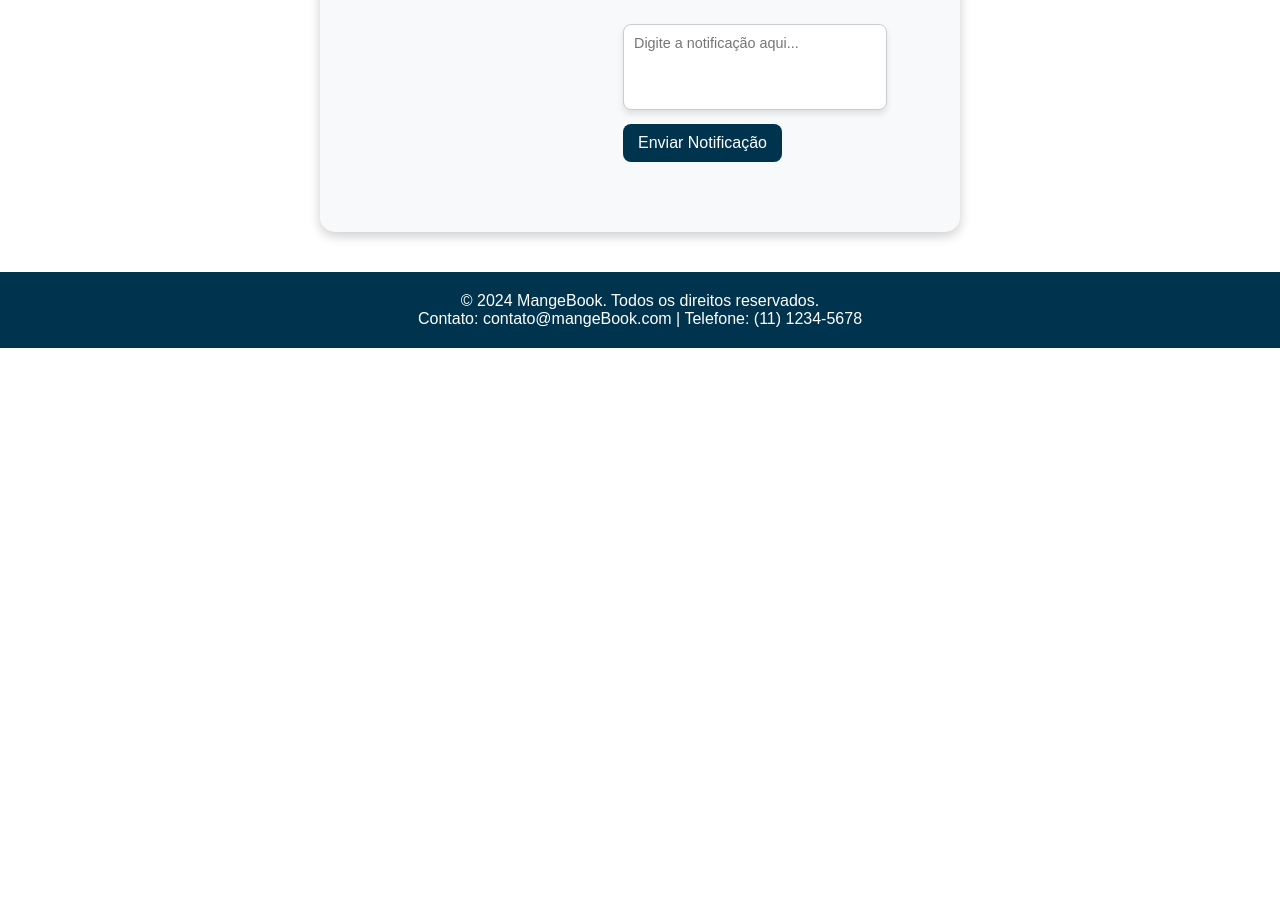
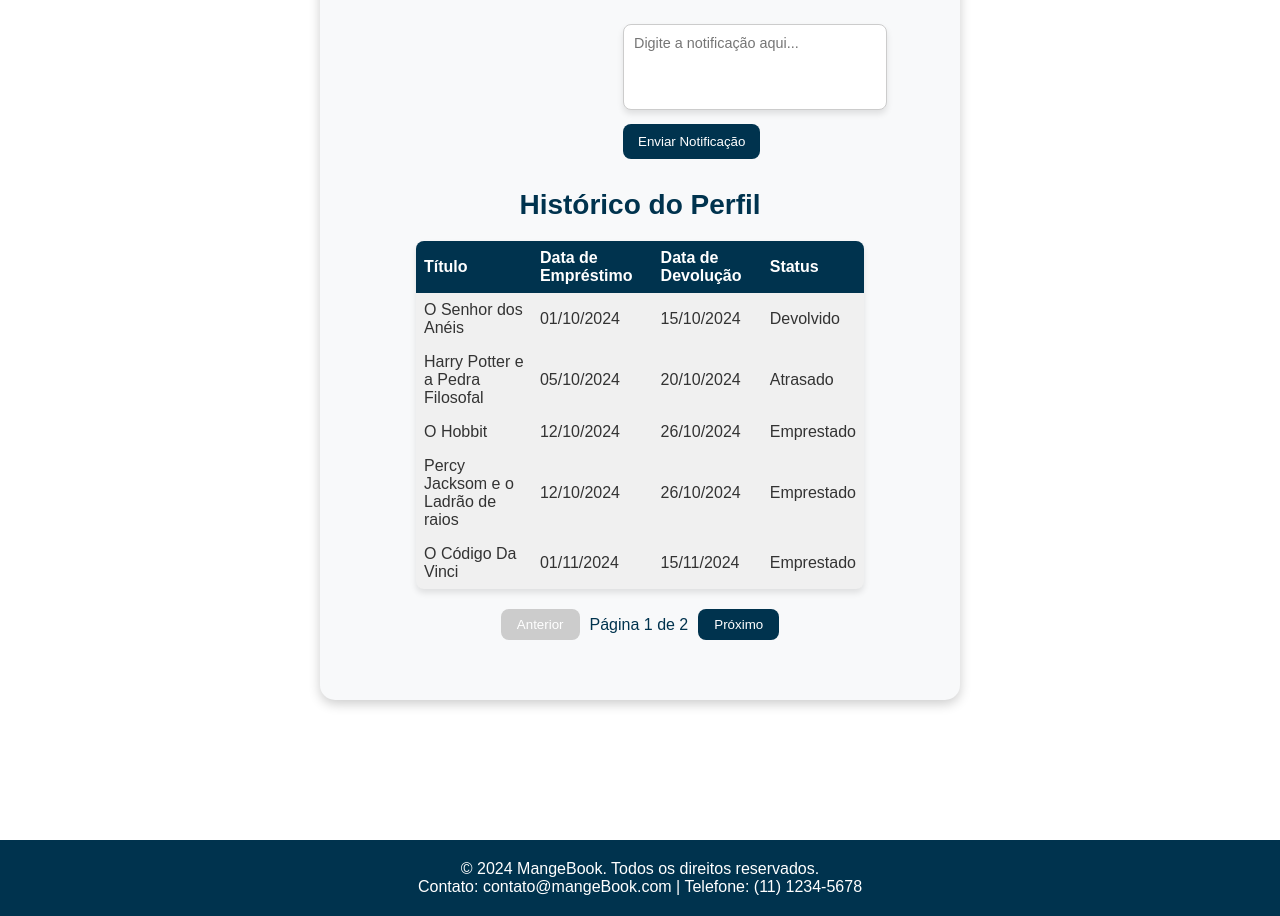
Before and after one commit to LucasSantino/MangeBook, a Vue app in the folder libraryFrontend/user-frontend/: page /adm_perfiluser in a window 1280 px wide. Shown: the part 660-1576 px from the top of the page. Before the commit the page ends 1008 px from the top, so only its background shows below. Built offline with nearby package versions, Linux system fonts and the light colour scheme.

Commit message:
Update adm_PerfilUser.vue

```diff
--- a/libraryFrontend/user-frontend/src/views/adm_PerfilUser.vue
+++ b/libraryFrontend/user-frontend/src/views/adm_PerfilUser.vue
@@ -68,7 +68,40 @@
             <button @click="enviarNotificacao">Enviar Notificação</button>
           </div>
         </div>
+
+        <!-- Tabela Histórico do Perfil dentro do container de perfil -->
+        <div class="historico-container">
+          <h2>Histórico do Perfil</h2>
+          <table class="historico-tabela">
+            <thead>
+              <tr>
+                <th>Título</th>
+                <th>Data de Empréstimo</th>
+                <th>Data de Devolução</th>
+                <th>Status</th>
+              </tr>
+            </thead>
+            <tbody>
+              <tr v-for="livro in historicoPaginado" :key="livro.id">
+                <td>{{ livro.titulo }}</td>
+                <td>{{ livro.dataEmprestimo }}</td>
+                <td>{{ livro.dataDevolucao }}</td>
+                <td :class="getStatusClass(livro.status)">
+                  {{ livro.status }}
+                </td>
+              </tr>
+            </tbody>
+          </table>
+
+          <!-- Navegação de Páginas -->
+          <div class="pagination">
+            <button class="btn-navegacao" aria-label="Página anterior" @click="navegar('anterior')" :disabled="paginaAtual === 1">Anterior</button>
+            <span>Página {{ paginaAtual }} de {{ totalPaginas }}</span>
+            <button class="btn-navegacao" aria-label="Próxima página" @click="navegar('proxima')" :disabled="paginaAtual === totalPaginas">Próximo</button>
           </div>
+        </div>
+      </div>
+
     </main>
   </div>
 </template>
@@ -87,7 +120,29 @@ export default {
       isSidebarOpen: false, // Controle do estado da sidebar
       notificacao: '',
       status: 'Ativo', // Valor inicial do select
+      // Histórico de livros
+      historico: [
+        {id: 1, titulo: 'O Senhor dos Anéis', dataEmprestimo: '01/10/2024', dataDevolucao: '15/10/2024', status: 'Devolvido',},
+        {id: 2, titulo: 'Harry Potter e a Pedra Filosofal', dataEmprestimo: '05/10/2024', dataDevolucao: '20/10/2024', status: 'Atrasado',},
+        {id: 3, titulo: 'O Hobbit', dataEmprestimo: '12/10/2024', dataDevolucao: '26/10/2024', status: 'Emprestado',},
+        {id: 4, titulo: 'Percy Jacksom e o Ladrão de raios', dataEmprestimo: '12/10/2024', dataDevolucao: '26/10/2024', status: 'Emprestado',},
+        {id: 5, titulo: 'O Código Da Vinci', dataEmprestimo: '01/11/2024', dataDevolucao: '15/11/2024', status: 'Emprestado',},
+        {id: 6, titulo: 'O Alquimista', dataEmprestimo: '07/11/2024', dataDevolucao: '20/11/2024', status: 'Atrasado',},
+        {id: 7, titulo: 'O Poder do Hábito', dataEmprestimo: '10/11/2024', dataDevolucao: '24/11/2024', status: 'Emprestado',},
+      ],
+      paginaAtual: 1,
+      itensPorPagina: 5, // Número de livros por página
     };
+  },
+  computed: {
+    totalPaginas() {
+      return Math.ceil(this.historico.length / this.itensPorPagina);
+    },
+    historicoPaginado() {
+      const inicio = (this.paginaAtual - 1) * this.itensPorPagina;
+      const fim = inicio + this.itensPorPagina;
+      return this.historico.slice(inicio, fim);
+    },
   },
   methods: {
     toggleSidebar() {
@@ -97,9 +152,27 @@ export default {
       alert("Notificação enviada com sucesso!");
       this.notificacao = ''; // Limpa o campo de notificação após o envio
     },
+    getStatusClass(status) {
+      if (status === 'Devolvido') {
+        return 'devolvido';
+      } else if (status === 'Atrasado') {
+        return 'atrasado';
+      } else if (status === 'Reservado') {
+        return 'reservado'; // Classe para o status reservado
+      }
+      return '';
+    },
+    navegar(direcao) {
+      if (direcao === 'anterior' && this.paginaAtual > 1) {
+        this.paginaAtual--;
+      } else if (direcao === 'proxima' && this.paginaAtual < this.totalPaginas) {
+        this.paginaAtual++;
+      }
+    }
   },
 };
 </script>
+
 <style scoped>
 /* Reset de estilo básico */
 * {
@@ -111,26 +184,27 @@ export default {
 /* Estilos do container principal */
 main {
   display: flex;
-    justify-content:center;
+  justify-content: center;
   align-items: flex-start;
   margin: 20px auto;
   width: 100%;
   max-width: 100%;
 }
 
+/* Estilos do wrapper de perfil */
 .perfil-wrapper {
   display: flex;
   justify-content: space-between;
   align-items: flex-start;
-    margin-top: 130px; /* Aumentado o espaçamento superior em relação à navbar */
-    margin-bottom: 20px;
+  margin-top: 130px;
+  margin-bottom: 120px;
   background-color: #f8f9fa;
   border-radius: 15px;
   box-shadow: 0px 4px 12px rgba(0, 0, 0, 0.2);
   min-height: 400px;
-    padding: 60px 40px; /* Aumentado o padding para mais espaçamento */
+  padding: 60px 40px;
   flex-wrap: wrap;
-    width: 50%; /* Largura reduzida para 80% */
+  width: 50%;
   max-width: 1200px;
   margin-left: auto;
   margin-right: auto;
@@ -146,7 +220,7 @@ export default {
     margin-top: 40px;
   }
 
-
+/* Estilos da imagem de perfil */
 .foto-perfil {
   width: 150px;
   height: 150px;
@@ -156,7 +230,7 @@ export default {
   object-fit: cover;
 }
 
-  /* Estilo do campo de status */
+/* Estilos do campo de status */
 .status-select {
   margin-top: 20px;
   padding: 10px;
@@ -169,26 +243,26 @@ export default {
   color: white;
 }
 
-
-  /* Estilo do container das informações do usuário */
+/* Estilos do container das informações do usuário */
 .informacoes-container {
   display: flex;
   flex-direction: column;
-    margin-left: 0px; /* Reduzi a margem para aproximar do container de perfil */
+  margin-left: 0px;
   margin-top: 10px;
   margin-bottom: 10px;
   text-align: left;
   flex: 1;
 }
-  /* Estilo do container das informações do usuário */
+
+/* Estilos para o título das informações */
 .informacoes-container h2 {
-    font-size: 1.75rem; /* Ajustado o tamanho do título */
+  font-size: 1.75rem;
   color: #00334e;
-    margin-bottom: 20px; /* Ajustado o espaçamento inferior */
-    margin-left: 60px; /* Aumentado o espaçamento à esquerda */
+  margin-bottom: 20px;
+  margin-left: 60px;
 }
 
-
+/* Estilos da tabela de informações */
 .informacoes-tabela {
   width: 80%;
   margin: 0 auto;
@@ -219,12 +293,66 @@ export default {
   width: 65%;
 }
 
-  /* Estilos para o campo de notificação */
+/* Estilos do container de histórico */
+.historico-container {
+  margin-top: 40px;
+  width: 80%;
+  margin: 0 auto;
+}
+
+.historico-tabela {
+  width: 100%;
+  margin: 20px 0;
+  border-collapse: collapse;
+  background-color: #f0f0f0;
+  border-radius: 8px;
+  overflow: hidden;
+  box-shadow: 0px 4px 6px rgba(0, 0, 0, 0.1);
+}
+
+/* Estilos para o título "Histórico do Perfil" dentro da tabela */
+.historico-container h2 {
+  font-size: 1.75rem;
+  color: #00334e;
+  margin-bottom: 20px;
+  margin-top: 20px; /* Ajuste do espaçamento superior */
+  text-align: center; /* Centralizar o título */
+}
+
+
+.historico-tabela th,
+.historico-tabela td {
+  padding: 8px;
+  text-align: left;
+  font-size: 1rem;
+}
+
+.historico-tabela th {
+  background-color: #00334e;
+  color: white;
+}
+
+.historico-tabela td {
+  color: #333;
+}
+
+.devolvido {
+  color: green;
+}
+
+.atrasado {
+  color: red;
+}
+
+.reservado {
+  color: blue; /* Adiciona um estilo específico para o status reservado */
+}
+
+/* Estilos do campo de notificação */
 .notificacao-container {
   margin-top: 40px;
   width: 80%;
   margin: 0 auto;
-
 }
 
 .notificacao-container h3 {
@@ -252,10 +380,38 @@ export default {
   border: none;
   border-radius: 8px;
   cursor: pointer;
-    font-size: 1rem;
 }
 
 .notificacao-container button:hover {
   background-color: #0052a3;
 }
+
+/* Estilos da navegação de páginas */
+.pagination {
+  display: flex;
+  justify-content: center;
+  align-items: center;
+  margin-top: 20px;
+}
+
+.btn-navegacao {
+  padding: 8px 16px;
+  background-color: #00334e;
+  color: white;
+  border: none;
+  border-radius: 8px;
+  cursor: pointer;
+  margin: 0 10px;
+}
+
+.btn-navegacao:disabled {
+  background-color: #ccc;
+  cursor: not-allowed;
+}
+
+span {
+  font-size: 1rem;
+  color: #00334e;
+}
+
 </style>
```
Lines whose indentation alone changed are shown as unchanged.
